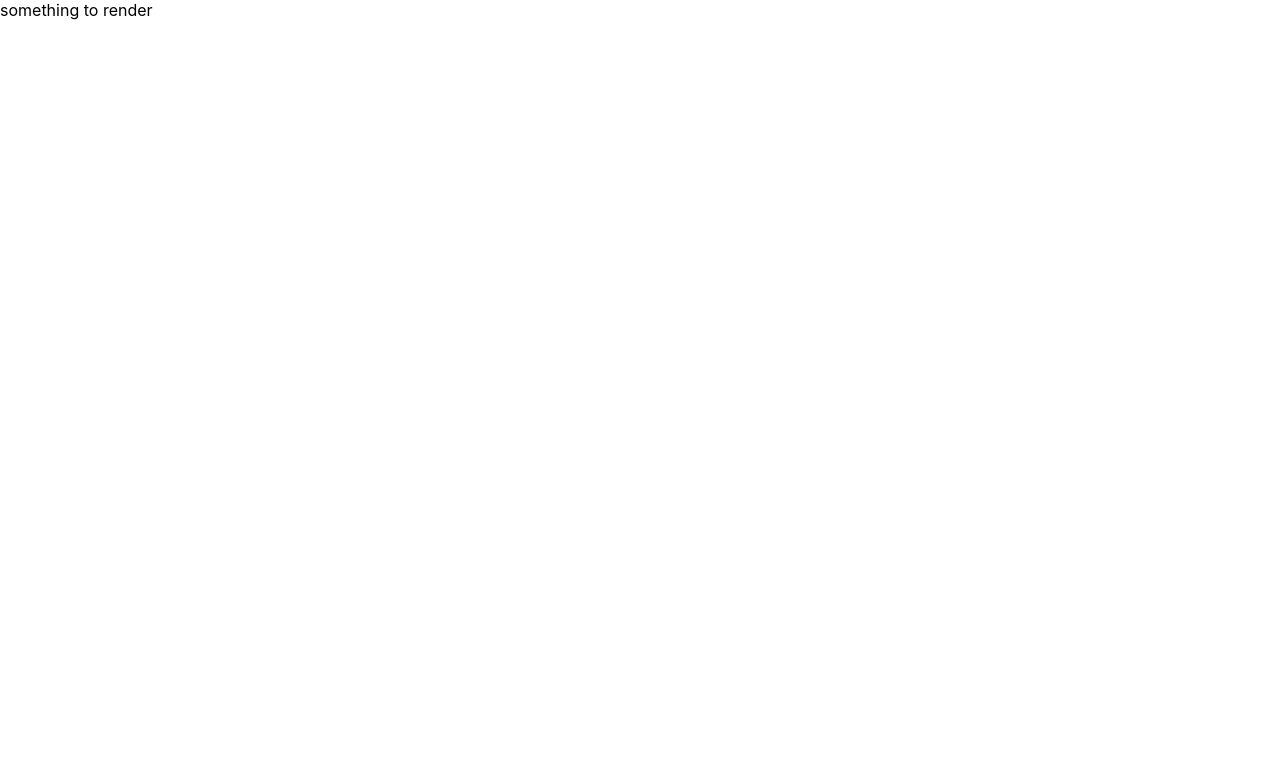
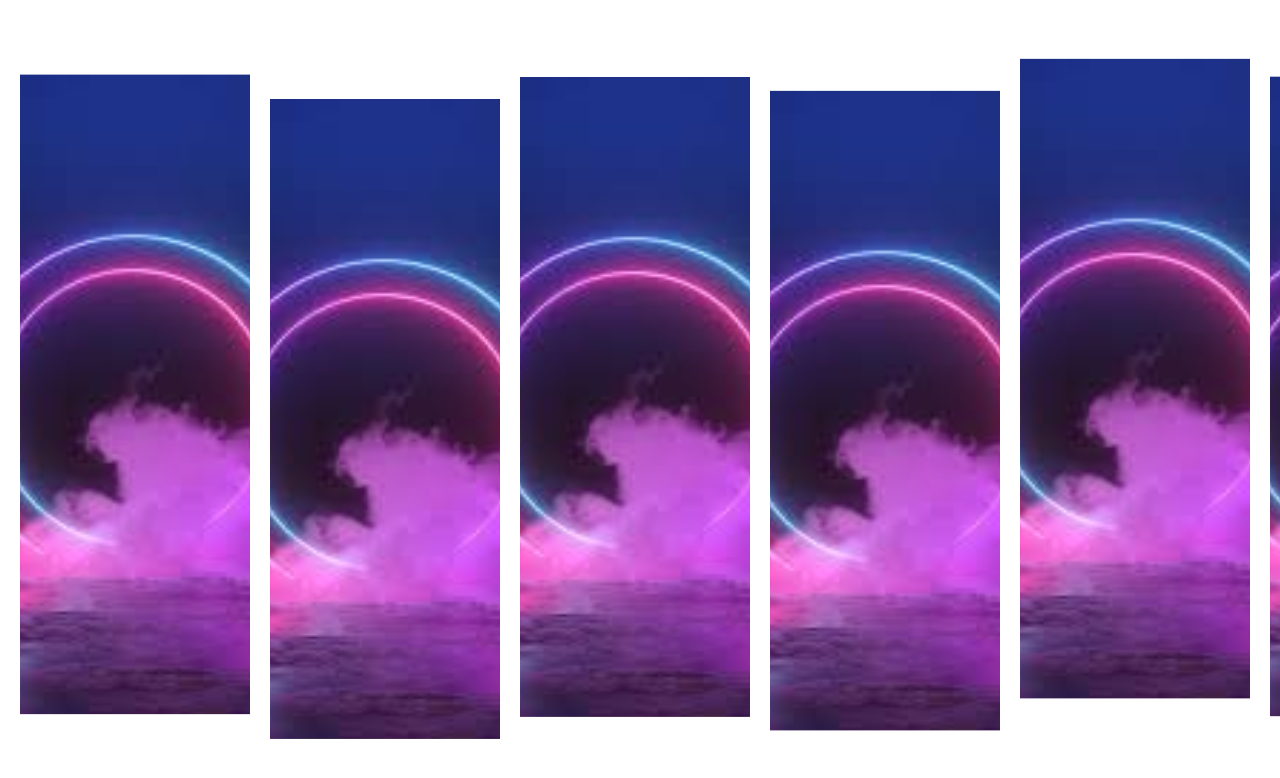
Before and after one commit to jishnu-edayillyam/jgsimple, a React (Create React App) app: page /ProjectDetails in a window 1280 px wide. Shown: the top 778 px of the page. Built offline with nearby package versions, Linux system fonts and the light colour scheme.

Commit message:
UI for list of all projects page

```diff
--- a/package.json
+++ b/package.json
@@ -6,6 +6,7 @@
     "@testing-library/jest-dom": "^5.14.1",
     "@testing-library/react": "^11.2.7",
     "@testing-library/user-event": "^12.8.3",
+    "node-sass": "^6.0.1",
     "react": "^17.0.2",
     "react-dom": "^17.0.2",
     "react-scripts": "4.0.3",
--- a/src/App.js
+++ b/src/App.js
@@ -1,6 +1,7 @@
 import React from "react";
 import "./App.css";
 import AllProjects from "./modules/AllProjects/AllProjects";
+// import ProjectDetails from "./modules/ProjectDetails/ProjectDetails";
 
 function App() {
   return <AllProjects />;
--- /dev/null
+++ b/src/components/ProjectCard/ProjectCard.jsx
@@ -0,0 +1,25 @@
+import React from "react";
+import "./style.scss";
+
+const ProjectCard = () => {
+  return (
+    <div className="card-container">
+      <div
+        className="card"
+        style={{
+          transform: `translateY(${(Math.random() - 0.5) * 50}px)`,
+        }}
+      >
+        <img src="download.jfif" alt="project_image" />
+        <div className="project-info">
+          <div>
+            <h2>Project Name</h2>
+            <p>client: someone</p>
+          </div>
+        </div>
+      </div>
+    </div>
+  );
+};
+
+export default ProjectCard;
--- /dev/null
+++ b/src/components/ProjectCard/style.scss
@@ -0,0 +1,48 @@
+.card-container {
+  height: 100%;
+  min-width: 250px;
+  padding-right: 20px;
+  display: grid;
+  place-items: center;
+
+  &:first-child {
+    margin-left: 20px;
+  }
+
+  .card {
+    height: 80%;
+    width: 100%;
+    overflow: hidden;
+    background-color: #000;
+    position: relative;
+    cursor: pointer;
+
+    &:hover img {
+      opacity: 0.4;
+      transform: scale(1.1);
+    }
+
+    &:hover .project-info div {
+      transform: translateY(0);
+    }
+
+    img {
+      height: 100%;
+      width: 100%;
+      object-fit: cover;
+      transition-duration: 0.5s;
+    }
+
+    .project-info {
+      position: absolute;
+      bottom: 0;
+      padding: 10px;
+      color: #fff;
+
+      div {
+        transition-duration: 0.5s;
+        transform: translateY(calc(100% + 20px));
+      }
+    }
+  }
+}
--- a/src/modules/AllProjects/AllProjects.jsx
+++ b/src/modules/AllProjects/AllProjects.jsx
@@ -1,7 +1,26 @@
 import React from "react";
+import ProjectCard from "../../components/ProjectCard/ProjectCard";
+import "./style.scss";
 
 const AllProjects = () => {
-  return <div>something to render</div>;
+  return (
+    <div className="horizontal-scroll-wrapper">
+      <div className="horizontal-child">
+        <div className="slide">
+          <ProjectCard />
+          <ProjectCard />
+          <ProjectCard />
+          <ProjectCard />
+          <ProjectCard />
+          <ProjectCard />
+          <ProjectCard />
+          <ProjectCard />
+          <ProjectCard />
+          <ProjectCard />
+        </div>
+      </div>
+    </div>
+  );
 };
 
 export default AllProjects;
--- /dev/null
+++ b/src/modules/AllProjects/style.scss
@@ -0,0 +1,43 @@
+html,
+body {
+  overflow: hidden;
+}
+* {
+  margin: 0;
+  padding: 0;
+  box-sizing: border-box;
+}
+::-webkit-scrollbar {
+  width: 0px;
+  height: 0px;
+}
+
+::-webkit-scrollbar-button {
+  width: 0px;
+  height: 0px;
+}
+.horizonatal-scroll-wrapper {
+  position: absolute;
+  left: 0;
+  width: 100vw;
+  height: 100vh;
+}
+.horizontal-child {
+  position: relative;
+  display: block;
+  width: 100vh;
+  height: 100vw;
+  overflow: scroll;
+  transform-origin: 100% 0%;
+  transform: rotate(-90deg) translateY(-100vh);
+}
+.horizontal-child .slide {
+  width: 100vw;
+  height: 100vh;
+  transform-origin: 0% 0%;
+  //   columns: 1;
+  //   column-gap: 20px;
+  display: flex;
+  font-size: 1.3rem;
+  transform: rotate(90deg) translateY(-100%);
+}
```
Also changed, not shown: src/modules/ProjectDetails/ProjectDetails.jsx (added, +8 -0 lines), public/download.jfif (added), src/modules/ProjectDetails/style.scss (added), 1 other file (tests, documents, lock files or other folders).
